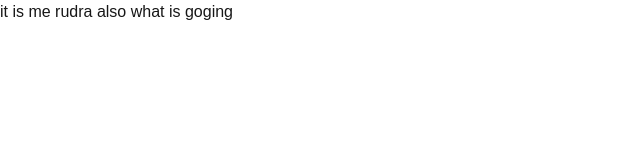
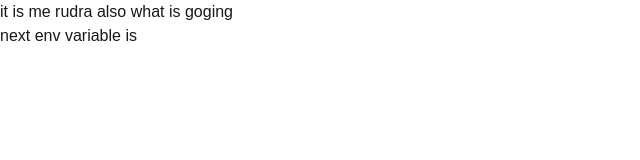
Before and after one commit to RudraSarkar5/app, a Next.js app: page / in a window 1280 px wide. Shown: the top 160 px of the page, without its empty margins (0-640 px from the left). Built offline with nearby package versions, Linux system fonts and the light colour scheme.

Commit message:
changed hapsfdsfpen

```diff
--- a/src/app/page.tsx
+++ b/src/app/page.tsx
@@ -9,6 +9,7 @@ export default function Home() {
   return (
     <div className="grid grid-rows-[20px_1fr_20px] items-center justify-items-center min-h-screen p-8 pb-20 gap-16 sm:p-20 font-[family-name:var(--font-geist-sans)]">
       <h1>it is me rudra also what is goging </h1>{process.env.HOST}
+      <h1>next env variable is </h1>{process.env.NAME}
     </div>
   );
 }
```
